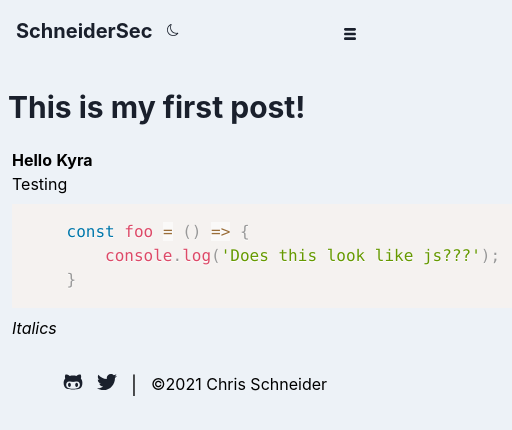
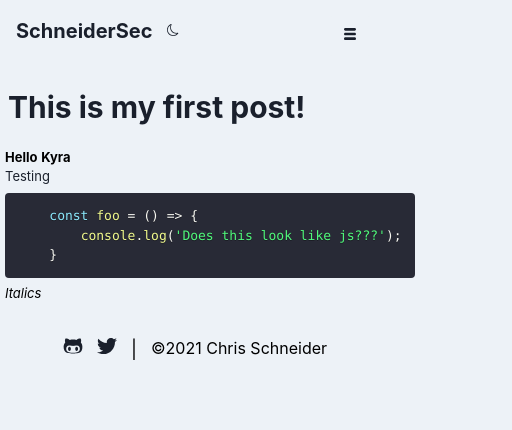
Before and after one commit to SchneiderSec/chakrablog, a Next.js app: page /posts/interestingThing in a window 390 px wide. Shown: the top 430 px of the page, 512 px wide, since content can reach past the window. Built offline with nearby package versions, Linux system fonts and the light colour scheme.

Commit message:
Minor changes to fix mobile look

```diff
--- a/components/Articles/PostCard.js
+++ b/components/Articles/PostCard.js
@@ -14,8 +14,9 @@ const PostCard = ({ frontMatter, ...rest }) => {
             w={['xs', 'md', 'lg', 'lg']}
             borderRadius="lg"
             bgColor={useColorModeValue('white', 'gray.700')}
-            mb="5"
+            mb="3"
             p="5"
+            mr="3"
             {...rest}
             >
             <Heading
--- a/components/Disclosures/DisclosureTable.js
+++ b/components/Disclosures/DisclosureTable.js
@@ -8,7 +8,7 @@ import { useColorModeValue } from "@chakra-ui/color-mode";
 */
 export default function DisclosureTable(){
     return(
-        <Table variant="striped" colorScheme={useColorModeValue("blackAlpha", "gray")}>
+        <Table variant="striped" colorScheme={useColorModeValue("blackAlpha", "gray")} fontWeight="600" fontSize={['small', 'medium', 'medium', 'medium']}>
             <Thead>
                 <Tr>
                     <Th>Vulnerability Title</Th>
--- a/components/Navbar/MobileNav.js
+++ b/components/Navbar/MobileNav.js
@@ -1,4 +1,4 @@
-import { Flex, Stack, Menu, Box, Text, MenuList, MenuItem, MenuButton, Button, Icon  } from "@chakra-ui/react"
+import { Flex, Stack, Menu, Box, Text, MenuList, MenuItem, MenuButton, Button, Icon, Spacer  } from "@chakra-ui/react"
 import DarkModeSwitch from "../DarkModeSwitch"
 import NavLink from "../NavLink"
 import { TiThMenu, TiThMenuOutline } from 'react-icons/ti'
@@ -28,7 +28,7 @@ const MobileNav = () => {
             display={["flex", "none", "none", "none"]}
             maxWidth='100%'
         >
-                <Box >
+                <Box>
                     <Box d="flex">
                     <NavLink label="SchneiderSec" to="/" fontSize="xl" as="h3" />
                         <Box ml="2" display={['block', 'block', 'block', 'block']} align="center">
@@ -36,6 +36,7 @@ const MobileNav = () => {
                         </Box>
                     </Box>
                 </Box>
+                <Box>
                     <Menu onOpen={() => setMenuOpen(true)} onClose={() => setMenuOpen(false)} >
                         <MenuButton as={Button} _focus={{ outline: 'none' }}>
                             <Icon as={menuOpen ? TiThMenuOutline : TiThMenu} />
@@ -55,6 +56,7 @@ const MobileNav = () => {
                             </MenuItem>
                         </MenuList>
                     </Menu>
+                </Box>
         </Flex>
     )
 }
--- a/components/layouts/CodeBlock.js
+++ b/components/layouts/CodeBlock.js
@@ -1,12 +1,12 @@
 import { useColorMode } from "@chakra-ui/react";
 import { Prism } from "react-syntax-highlighter";
-import { prism, dracula } from 'react-syntax-highlighter/dist/cjs/styles/prism';
+import { dracula } from 'react-syntax-highlighter/dist/cjs/styles/prism';
 
 
 export default function CodeBlock({ language, value }){
-    const { colorMode, toggleColorMode } = useColorMode();
+    const { colorMode } = useColorMode();
     return(
-        <Prism language={language} style={colorMode === 'dark' ? dracula : prism}>
+        <Prism language={language} style={colorMode === 'dark' ? dracula : dracula}>
             {value}
         </Prism>
     )
--- a/components/layouts/PageLayout.js
+++ b/components/layouts/PageLayout.js
@@ -1,7 +1,7 @@
 import { Heading, Text, Flex, Stack, useColorModeValue } from '@chakra-ui/react';
 import TextContent from '../../layouts/TextContent';
 
-export default function PageLayout({heading, children}){
+export default function PageLayout({heading, children, ...rest}){
     return(
         <Stack
         as="main"
@@ -21,11 +21,8 @@ export default function PageLayout({heading, children}){
           >
             {heading}
           </Heading>
-          <TextContent>
-            {children}
-          </TextContent>
+          {children}
         </Flex>
-
       </Stack>
     )
 }
--- a/layouts/TextContent.js
+++ b/layouts/TextContent.js
@@ -2,7 +2,7 @@ import { Text } from "@chakra-ui/react"
 
 const TextContent = ({ children, ...rest }) => {
    return (
-        <Text ml={3} {...rest}>
+        <Text ml={5} {...rest}>
             {children}
         </Text>
    )
--- a/pages/articles.js
+++ b/pages/articles.js
@@ -44,7 +44,7 @@ export default function Articles({ posts }) {
   return (
     <>
       <PageLayout heading="Articles" >
-        <div>
+        <div style={{ marginLeft: '5px' }}>
             {cards}
         </div>
       </PageLayout>
--- a/pages/index.js
+++ b/pages/index.js
@@ -42,7 +42,6 @@ export const getStaticProps = async () => {
 
 export default function Home({ posts }) {
   return (
-    <>
       <PageLayout heading="Welcome">
         <VStack
         spacing={4}
@@ -66,6 +65,5 @@ export default function Home({ posts }) {
           </Box>
         </VStack>
       </PageLayout>
-    </>
   )
 }
--- a/pages/posts/[slug].js
+++ b/pages/posts/[slug].js
@@ -1,8 +1,9 @@
-import { Text } from '@chakra-ui/react';
 import { getPosts, getPostData } from '../../lib/posts';
 import Markdown from 'react-markdown'
 import PageLayout from '../../components/layouts/PageLayout';
 import CodeBlock from '../../components/layouts/CodeBlock';
+import TextContent from '../../layouts/TextContent';
+import classes from '../../styles/Markdown.module.css'
 
 export async function getStaticPaths(){
   const slugs = await getPosts();
@@ -26,15 +27,18 @@ export const getStaticProps = async ({ params }) => {
 };
 
 
+
 export default function Post({ slug, meta, content }){
     return(
         <PageLayout heading={meta.title}>
-            {<Markdown
-              escapeHtml={true}
-              source={content}
-              renderers={{ code: CodeBlock }}
-
-            />}
+          <div style={{ marginLeft: '5px' }}>
+              {<Markdown
+                escapeHtml={true}
+                source={content}
+                renderers={{ code: CodeBlock }}
+                className={ classes.testCodeBlock }
+              />}
+          </div>
         </PageLayout>
     )
 
--- /dev/null
+++ b/styles/Markdown.module.css
@@ -0,0 +1,5 @@
+@media only screen and (max-width: 700px){
+    .testCodeBlock{
+        font-size: small;
+    }
+}
```
Lines whose indentation alone changed are shown as unchanged.
